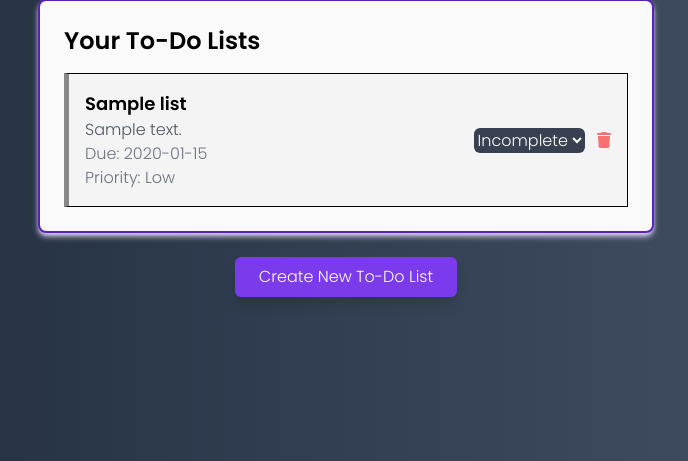
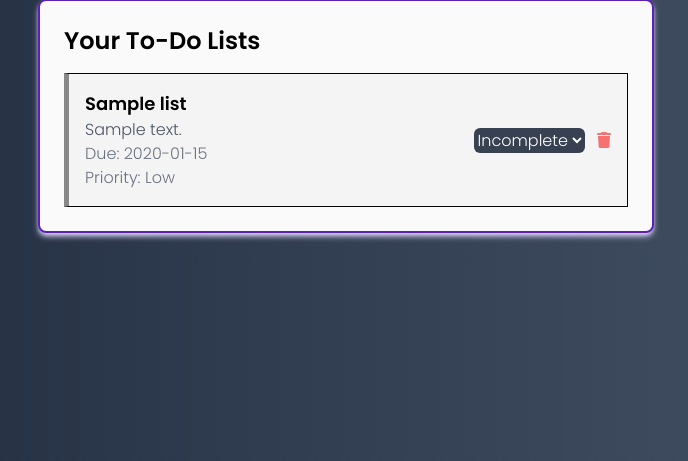
Before and after one commit to SebastianObert/WEBLAB, a PHP site: page /Project-lab/views/dashboard.php in a window 1280 px wide. Shown: the part 339-800 px from the top of the page, without its empty margins (294-982 px from the left). Run offline with PHP 8.4, Linux system fonts and the light colour scheme; the visitor is signed in with stand-in values (Sample User, id 1); tables that the repository leaves empty hold one stand-in row (values such as "Sample post"); some libraries are stand-ins or nearby versions.

Commit message:
Update dashboard.php

```diff
--- a/Project-lab/views/dashboard.php
+++ b/Project-lab/views/dashboard.php
@@ -16,9 +16,9 @@ $stmt->bind_result($username);
 $stmt->fetch();
 $stmt->close();
 
-$filter = isset($_GET['filter']) ? $_GET['filter'] : 'all';
+$filter = isset($_GET['filter']) ? htmlspecialchars($_GET['filter']) : 'all';
 
-$search = isset($_GET['search']) ? trim($_GET['search']) : '';
+$search = isset($_GET['search']) ? htmlspecialchars(trim($_GET['search'])) : '';
 
 $filter_sql = "
     SELECT tl.id AS todo_id, tl.title, tl.description, tl.due_date, tl.priority, tl.color, t.status
@@ -42,7 +42,6 @@ if ($filter !== 'all') {
 
 $stmt = $mysqli->prepare($filter_sql);
 
-if (count($params) > 0) {
 $types = str_repeat('i', 1);
 if (!empty($search)) {
     $types .= str_repeat('s', 2);
@@ -50,11 +49,8 @@ if (count($params) > 0) {
 if ($filter !== 'all') {
     $types .= 's';
 }
+
 $stmt->bind_param($types, ...$params);
-} else {
-    $stmt->bind_param('i', $user_id);
-}
-
 $stmt->execute();
 $stmt->bind_result($todo_id, $title, $description, $due_date, $priority, $color, $status);
 $todos = [];
@@ -62,12 +58,12 @@ $todos = [];
 while ($stmt->fetch()) {
     $todos[] = [
         'id' => $todo_id,
-        'title' => $title,
-        'description' => $description,
-        'due_date' => $due_date,
-        'priority' => $priority,
-        'color' => $color,
-        'status' => $status,
+        'title' => htmlspecialchars($title),
+        'description' => htmlspecialchars($description),
+        'due_date' => htmlspecialchars($due_date),
+        'priority' => htmlspecialchars($priority),
+        'color' => htmlspecialchars($color),
+        'status' => htmlspecialchars($status),
     ];
 }
 
@@ -89,7 +85,6 @@ $mysqli->close();
 </head>
 <body class="bg-gradient-to-l from-slate-600 to-slate-800 text-white font-[poppins]">
 
-
 <nav class="p-4">
     <div class="container mx-auto w-10/12 flex justify-between items-center">
         <a href="#" class="text-2xl font-bold text-indigo-400">Dailyze</a>
@@ -104,7 +99,6 @@ $mysqli->close();
     </div>
 </nav>
 
-
 <div class="container mx-auto mt-10 p-6">
     <div class="text-center mb-8">
         <h1 class="text-4xl font-bold mb-2">Welcome, <span class="text-indigo-400"><?php echo htmlspecialchars($username); ?></span></h1>
@@ -113,7 +107,7 @@ $mysqli->close();
 
     <div class="mb-4 text-center">
         <form method="GET" class="mb-4">
-    <input type="text" name="search" placeholder="Search tasks..." class="bg-gray-200 text-black rounded-md p-2">
+            <input type="text" name="search" placeholder="Search tasks..." class="bg-gray-200 text-black rounded-md p-2" value="<?php echo htmlspecialchars($search); ?>">
             <button type="submit" class="bg-violet-600 text-white rounded-md px-4">Search</button>
         </form>
     </div>
@@ -147,7 +141,6 @@ $mysqli->close();
                                 <p class="text-gray-500">Priority: <?php echo htmlspecialchars($todo['priority']); ?></p>
                             </div>
                             <div>
-
                                 <form action="update_task_status.php" method="post" class="inline">
                                     <input type="hidden" name="todo_id" value="<?php echo $todo['id']; ?>">
                                     <select name="status" onchange="this.form.submit()" class="bg-gray-700 text-white rounded-md">
@@ -171,11 +164,6 @@ $mysqli->close();
             </ul>
         </div>
     </div>
-
-    <div class="mt-6 flex justify-center gap-4">
-        <a href="create_todo.php" class="bg-violet-600 hover:bg-white hover:text-black text-white px-6 py-2 rounded-md shadow-lg transition ease-in-out delay-75">Create New To-Do List</a>
 </div>
-</div>
-
 </body>
 </html>
```
Lines whose indentation alone changed are shown as unchanged.
